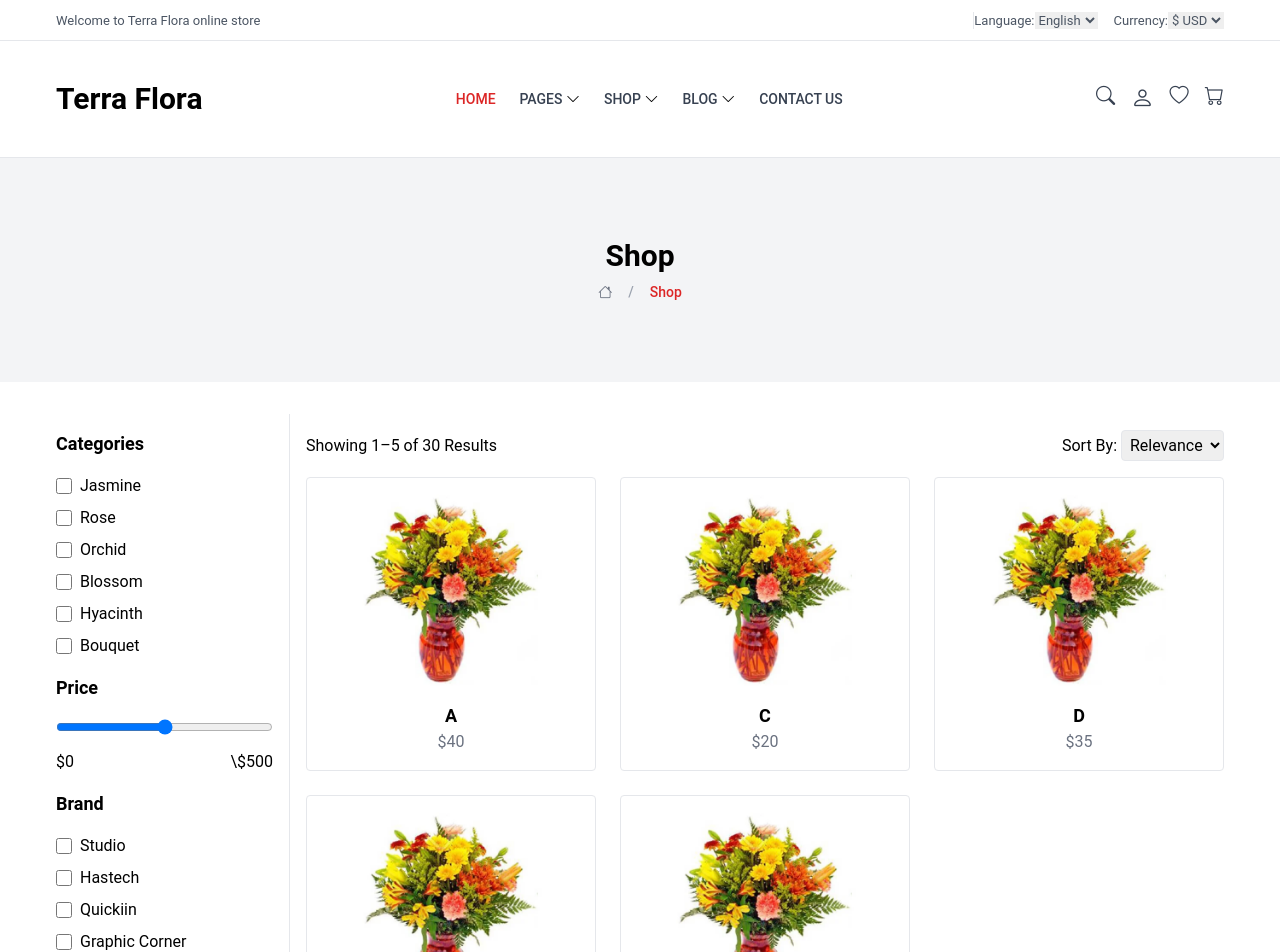
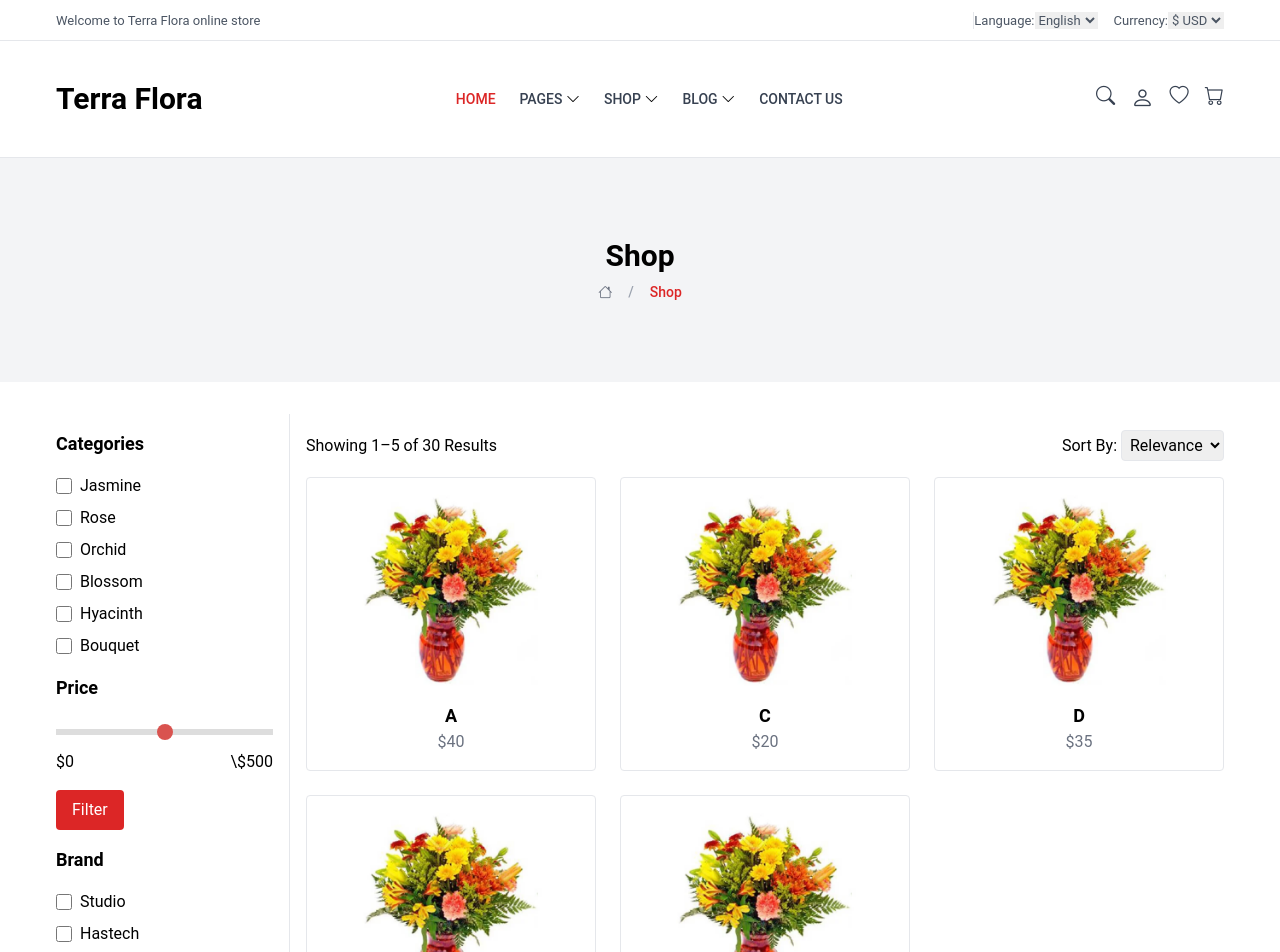
Before and after one commit to HardWareHouse/TerraFlora, a Vue app in the folder client/: page /shop in a window 1280 px wide. Shown: the top 952 px of the page. Built offline with nearby package versions, Linux system fonts and the light colour scheme; a web font is replaced by a local one.

Commit message:
modification color et bouton filter + color pagination

```diff
--- a/client/package.json
+++ b/client/package.json
@@ -16,6 +16,7 @@
     "primevue": "^3.52.0",
     "vue": "^3.3.11",
     "vue-router": "^4.3.2",
+    "vue-slider-component": "^3.2.24",
     "vue3-carousel": "^0.3.3"
   },
   "devDependencies": {
--- a/client/src/components/indexProduit/Filters.vue
+++ b/client/src/components/indexProduit/Filters.vue
@@ -9,11 +9,12 @@
     </ul>
 
     <h2 class="text-lg font-semibold my-4">Price</h2>
-      <input type="range" v-model="priceRange" min="0" max="1000" step="10" class="w-full" />
+    <input type="range" v-model="priceRange" min="0" max="1000" step="10" class="w-full range-slider" />
     <div class="flex justify-between mt-2">
       <span>$0</span>
       <span>\${{ priceRange }}</span>
     </div>
+    <button @click="applyFilter" class="mt-4 px-4 py-2 bg-red-600 text-white rounded">Filter</button>
 
     <h2 class="text-lg font-semibold my-4">Brand</h2>
     <ul class="space-y-2">
@@ -56,10 +57,45 @@
 
 const sizes = ref(['S', 'M', 'L', 'XL']);
 const selectedSizes = ref([]);
+
+const applyFilter = () => {
+  console.log('Applied filters:', {
+    selectedCategories: selectedCategories.value,
+    priceRange: priceRange.value,
+    selectedBrands: selectedBrands.value,
+    selectedColors: selectedColors.value,
+    selectedSizes: selectedSizes.value,
+  });
+};
 </script>
 
 <style scoped>
 .filters {
   width: 250px;
 }
+
+input[type="range"].range-slider {
+  -webkit-appearance: none;
+  width: 100%;
+  height: 6px;
+  background: #ddd;
+  cursor: pointer;
+  outline: none;
+}
+
+input[type="range"].range-slider::-webkit-slider-thumb {
+  -webkit-appearance: none;
+  appearance: none;
+  width: 16px;
+  height: 16px;
+  background: #d9534f;
+  border-radius: 50%;
+}
+
+input[type="range"].range-slider::-moz-range-thumb {
+  width: 16px;
+  height: 16px;
+  background: #d9534f;
+  border-radius: 50%;
+}
 </style>
--- a/client/src/components/indexProduit/Pagination.vue
+++ b/client/src/components/indexProduit/Pagination.vue
@@ -10,7 +10,7 @@
       v-for="page in totalPages"
       :key="page"
       @click="goToPage(page)"
-      :class="{'bg-blue-500 text-white': currentPage === page, 'bg-white text-blue-500': currentPage !== page}"
+      :class="{'bg-red-500 text-white': currentPage === page, 'bg-white text-red-500': currentPage !== page}"
       class="px-4 py-2 mx-1 border rounded">
       {{ page }}
     </button>
@@ -61,7 +61,7 @@ const goToPage = (page) => {
 }
 
 .pagination button:hover:not(:disabled) {
-  background-color: #3b82f6;
+  background-color: #e3342f;
   color: white;
 }
 
```
Also changed, not shown: 1 other file (tests, documents, lock files or other folders). Lines whose indentation alone changed are shown as unchanged.
